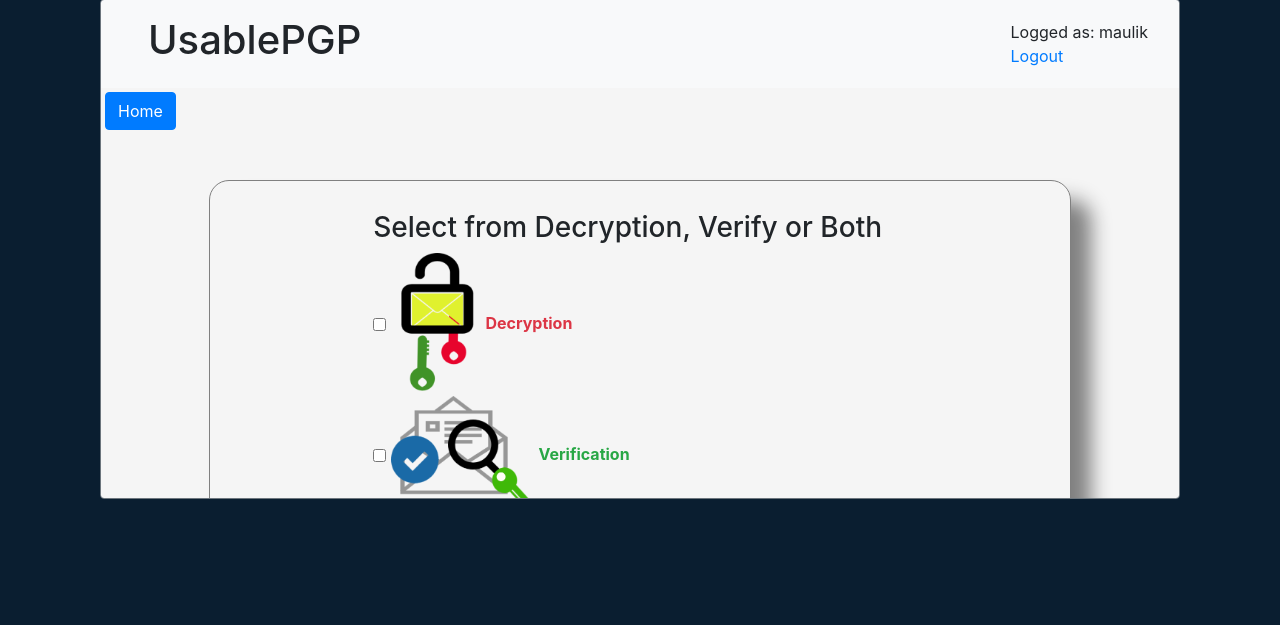
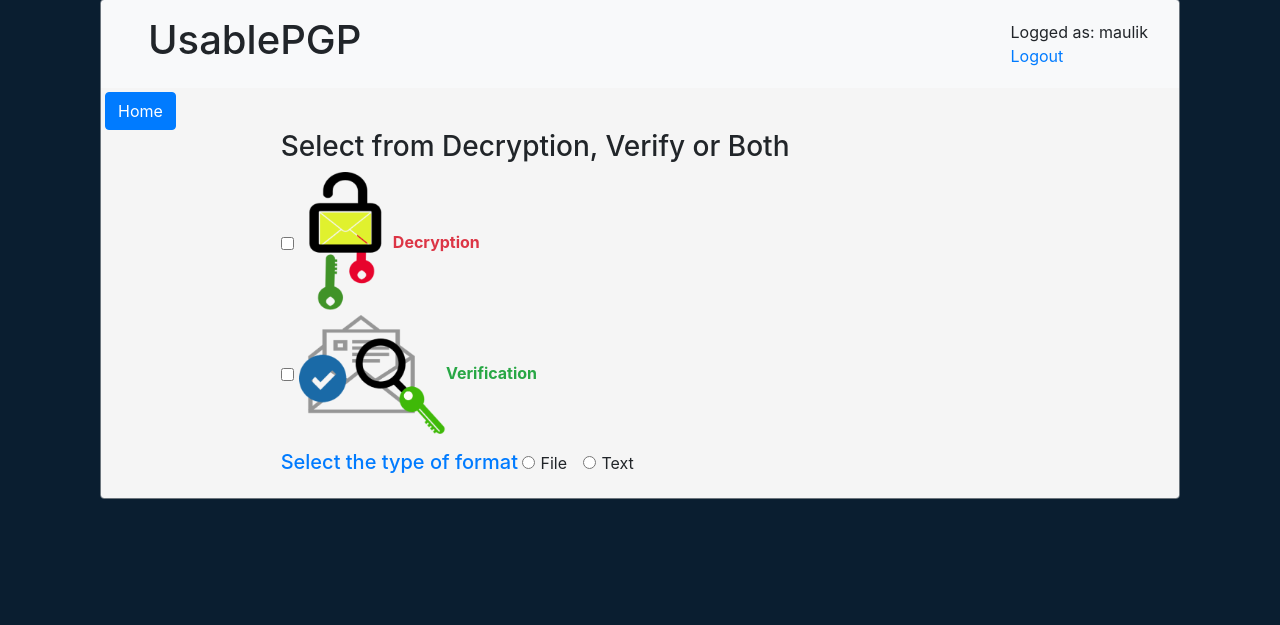
Before and after one commit to maulikchevli/UsablePGP, a Flask app: page /dec_veri in a window 1280 px wide. Shown: the part 51-676 px from the top of the page. Run offline with Flask 2, Linux system fonts and the light colour scheme; a user stored in the database is signed in; some libraries are stand-ins or nearby versions.

Commit message:
Modified Vidhey Code

```diff
--- a/app/templates/dec_ver.html
+++ b/app/templates/dec_ver.html
@@ -6,22 +6,7 @@
 {% block js %}
 	<script type="text/javascript" src="{{ url_for('static', filename='js/layout.js') }}"></script>
 {% endblock %}
-{% block css %}
-<style type="text/css">
-.mainContainer
-{
-  width: 80%;
-  margin: auto;
-  margin-top: 50px;
-  border: 1px solid grey;
-  border-radius: 20px;
-  padding: 30px;
-  box-shadow: 20px 20px 20px grey;
-}
-</style>
-{% endblock %}
 {% block body %}
-<div class="mainContainer">
 	<form action="{{ url_for('dec_veri') }}" method="post" id="form" enctype="multipart/form-data">
 		  <div class="form-group offset-2">
 			<h3>Select from Decryption, Verify or Both</h3>
@@ -66,5 +51,4 @@
     		<input type="submit" class="btn btn-primary" value="Submit" name="submit" id="formSubmitDec" />
   		</div>
   	</form>
-  </div>
 {% endblock %}
--- a/app/templates/register.html
+++ b/app/templates/register.html
@@ -5,7 +5,6 @@
 {% endblock %}
 
 {% block body %}
-<div class="mainContainer">
     <form action="{{ url_for('register') }}" method="post">
         <div class="row">
             <div class="form-group offset-1 col-sm-10" style="margin-top: 3%;">
@@ -25,6 +24,5 @@
             </div>
         </div>
     </form>
-    <br>
-</div>
+
 {% endblock %}
```
Also changed, not shown: app/templates/KeyProperty.html (+0 -13 lines), app/templates/enc_sign.html (+0 -16 lines), app/templates/revoke_regen.html (+0 -16 lines).
